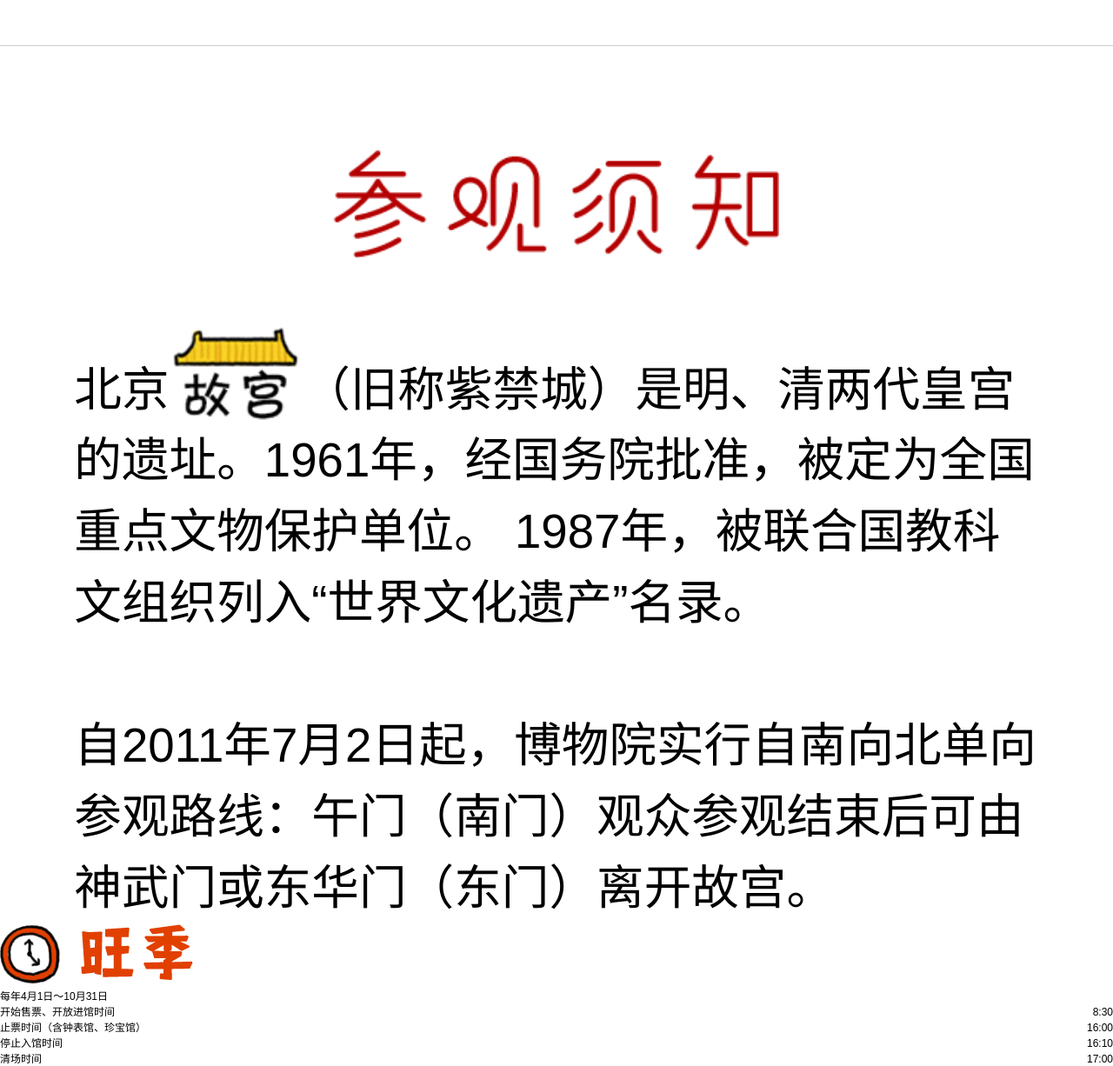
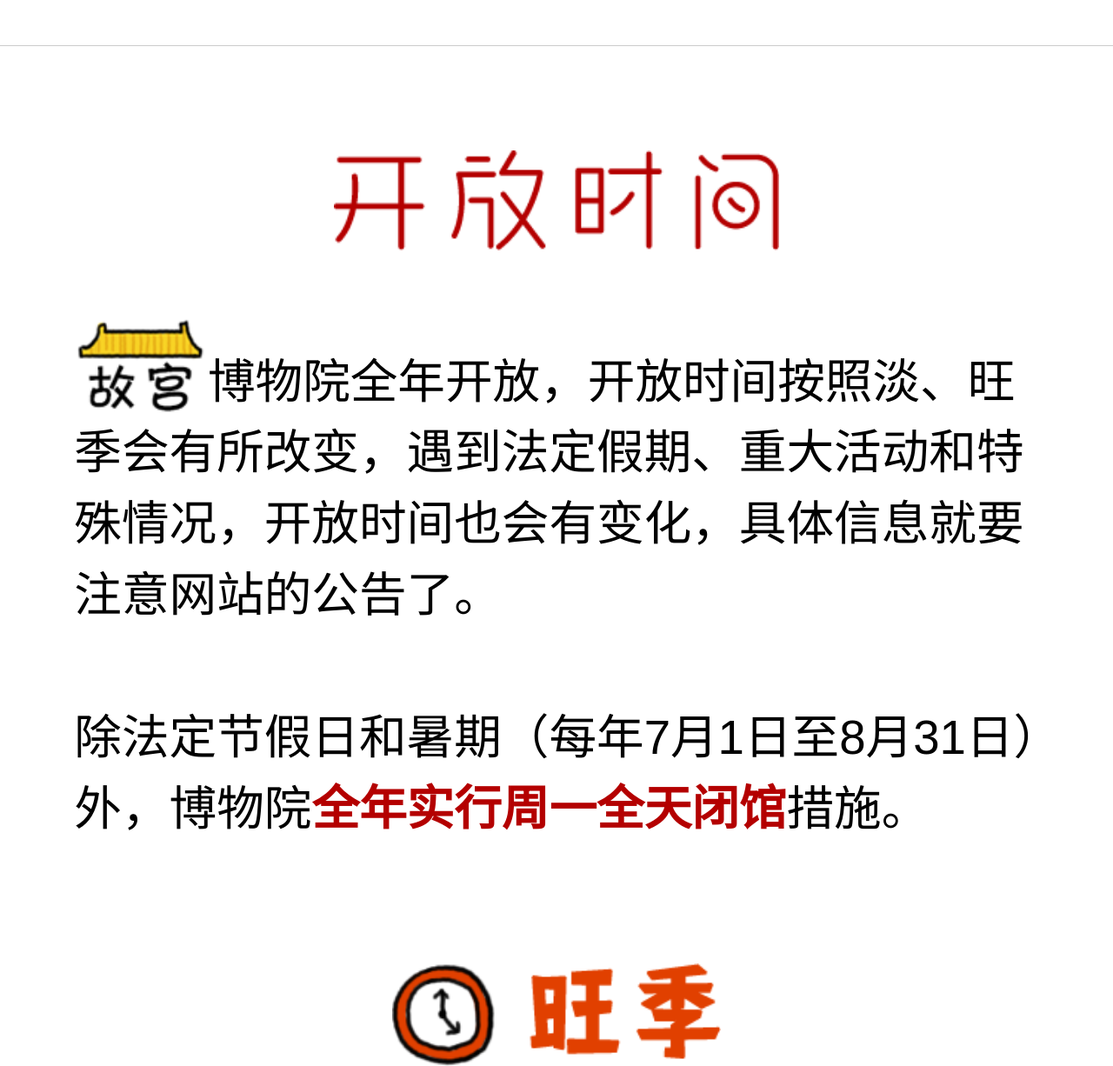
Before and after one commit to tianye19941001/GuGong, a plain HTML site: page page-4.html in a window 1280 px wide. Shown: the part 690-1916 px from the top of the page at 87% size. Drawn offline with Linux system fonts and the light colour scheme.

Commit message:
page-4 完成

```diff
--- a/page-4.html
+++ b/page-4.html
@@ -28,10 +28,10 @@
 		<li><a href="">交通信息</a></li>
 	</ul>
 	<div class="gg-walk-con">
-		<img class="title" src="./images/canguanxuzhi.png" alt="">
+		<img class="title" src="./images/h1_kaifangshijian.png" alt="">
 		<p class="about">
-			北京<span class="img-in-p"><img class="img-gg" src="./images/text_gugong.png" alt=""></span>（旧称紫禁城）是明、清两代皇宫的遗址。1961年，经国务院批准，被定为全国重点文物保护单位。 1987年，被联合国教科文组织列入“世界文化遗产”名录。<br /><br />
-			自2011年7月2日起，<span class="red-in-p"></span>博物院实行自南向北单向参观路线：午门（南门）观众参观结束后可由神武门或东华门（东门）离开故宫。
+			<span class="img-in-p"><img class="img-gg" src="./images/text_gugong.png" alt=""></span>博物院全年开放，开放时间按照淡、旺季会有所改变，遇到法定假期、重大活动和特殊情况，开放时间也会有变化，具体信息就要注意网站的公告了。<br /><br />
+			除法定节假日和暑期（每年7月1日至8月31日）外，博物院<span class="f-red fb">全年实行周一全天闭馆</span>措施。
 		</p>
 		<div class="gg-time-open wj">
 			<img src="./images/img_wangji.png" alt="">
--- a/styles/scss/_ty.scss
+++ b/styles/scss/_ty.scss
@@ -291,3 +291,16 @@ html,body{ min-height: 100%; min-width: 100%; }
 	h3{color: #b40000; font-size: rem(40); text-align: center; padding: rem(50) 0; font-weight: bold;}
 	p{ font-size: rem(32)}
 }
+
+// page-4
+.gg-time-open {
+	padding-top: rem(80);
+	img{display: block; margin: 0 auto rem(40); width: rem(222);}
+	.big-time{ font-size: rem(32);font-weight: bold; text-align: center; margin-bottom: rem(30); }
+	.detial-time{
+		padding: 0 rem(50);font-size: rem(32); line-height: 1.5;
+	}
+	&:last-child{padding-bottom: rem(50);}
+	&.dj{color: #00c4d6;}
+	&.wj{color: #e14000;}
+}
```
Also changed, not shown: styles/styles.css, 1 other file.
